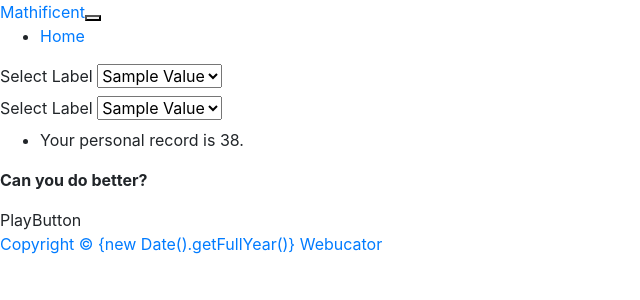
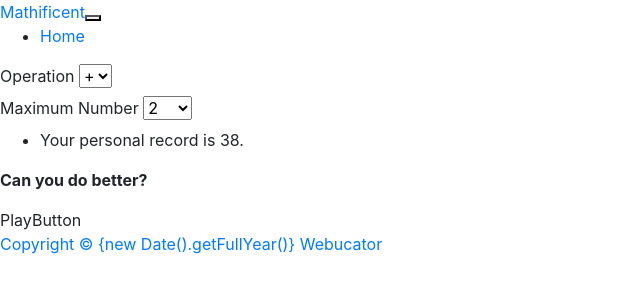
Before and after one commit to chrisminnick/vue-mathificent, a Vue app in the folder mathificent/: page / in a window 1280 px wide. Shown: the top 300 px of the page, without its empty margins (0-640 px from the left). Built offline with nearby package versions, Linux system fonts and the light colour scheme.

Commit message:
adding props

```diff
--- a/mathificent/src/components/Main.vue
+++ b/mathificent/src/components/Main.vue
@@ -1,7 +1,7 @@
 <template>
     <div>
-        <SelectInput />
-        <SelectInput />
+        <SelectInput label="Operation" id="operation" :values="operations" />
+        <SelectInput label="Maximum Number" id="max-number" :values="numbers" />
         <ScoreOutputBox />
         <PlayButton />
     </div>
@@ -10,12 +10,28 @@
 import SelectInput from './SelectInput';
 import ScoreOutputBox from './ScoreOutputBox';
 import PlayButton from './PlayButton';
+
 export default {
     name: 'Main',
     components: {
         SelectInput,
         ScoreOutputBox,
         PlayButton
+    },
+    data: function(){
+        return {
+        operations: ['+','x','/','-'],
+        }
+    },
+    computed: {
+        numbers: function() {
+            let numbers = [];
+            for (let number=2;number<=100;number++){
+                numbers.push(number);
+            }
+            return numbers;
+        }
     }
+
 }
 </script>
--- a/mathificent/src/components/SelectInput.vue
+++ b/mathificent/src/components/SelectInput.vue
@@ -1,14 +1,15 @@
 <template>
     <div>
-        <label>Select Label
-            <select name="select">
-            <option value="sample value">Sample Value</option>
+        <label>{{label}}
+            <select :name="id">
+            <option v-for="value in values" v-bind:key="value" v-bind:value="value">{{value}}</option>
             </select>
         </label>
     </div>
 </template>
 <script>
 export default {
-    name: 'SelectInput'
+    name: 'SelectInput',
+    props: ['id','label','values']
 }
 </script>
```
